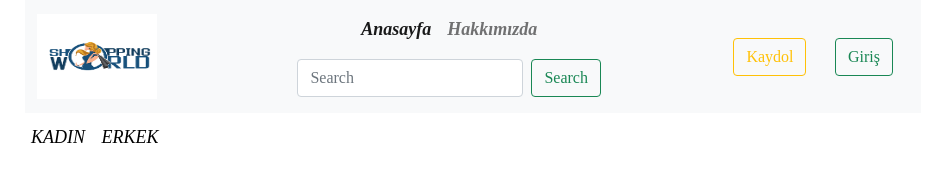
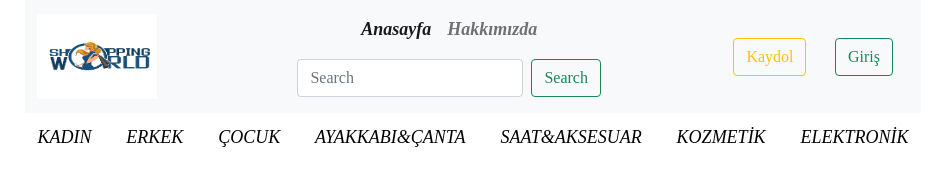
Before and after one commit to doganayturgut/alisverisDunyasi, a plain HTML site: page index.html in a window 1280 px wide. Shown: the whole page, without its empty margins (167-1105 px from the left). Drawn offline with Linux system fonts and the light colour scheme.

Commit message:
alt menü eklendi

```diff
--- a/index.html
+++ b/index.html
@@ -49,6 +49,11 @@
         <div class="button-group">
             <button>KADIN</button>
             <button>ERKEK</button>
+            <button>ÇOCUK</button>
+            <button>AYAKKABI&ÇANTA</button>
+            <button>SAAT&AKSESUAR</button>
+            <button>KOZMETİK</button>
+            <button>ELEKTRONİK</button>
         </div>
     </div>
     <script src="bootstrap.js"></script>
--- a/style.css
+++ b/style.css
@@ -5,6 +5,11 @@ body {
     font-family: 'Times New Roman', Times, serif;
     font-weight: bold;
     font-style: italic;
+}
+.button-group{
+    display: grid;
+    grid-template-columns: auto auto auto auto auto auto auto;
+    grid-gap: 10px;
 }
 
 .logo{
@@ -27,3 +32,9 @@ body {
     margin-top: 10px;
     font-style: italic;
 }
+
+.button-group button:hover{
+    text-decoration: underline;
+    position: relative;
+    right: -10px;
+}
```
